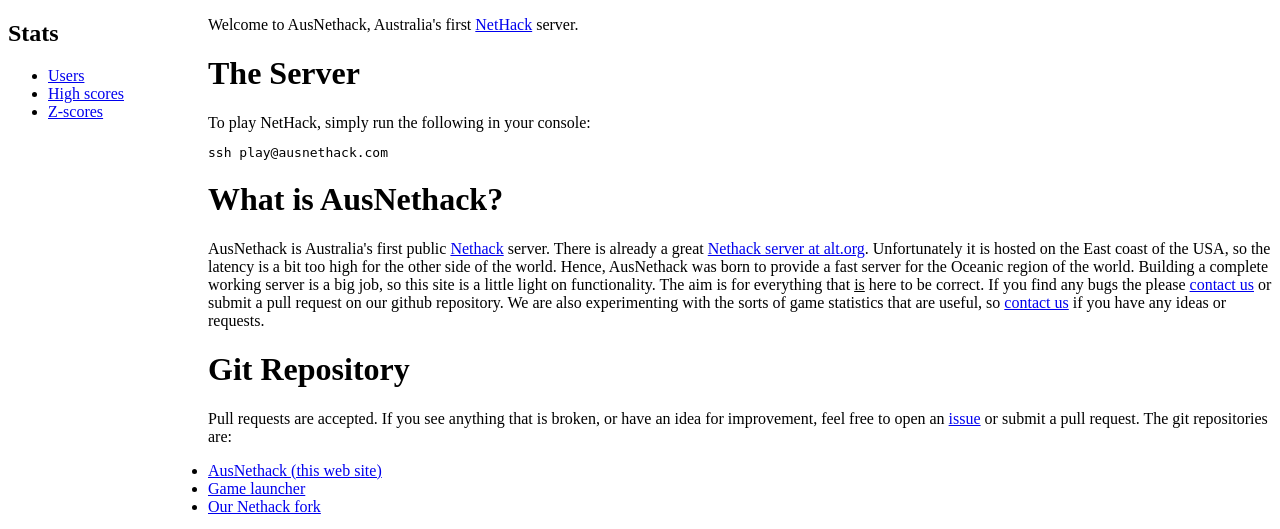
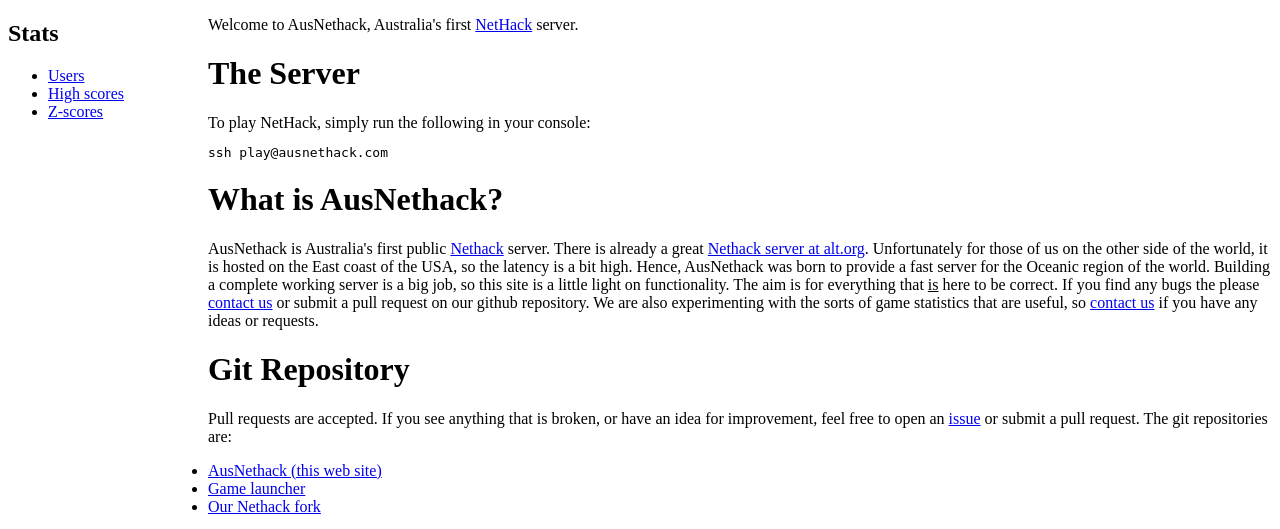
Before and after one commit to jarro2783/ausnethack, a Flask app: page / in a window 1280 px wide. Shown: the part 41-570 px from the top of the page. Run offline with Flask 2, Linux system fonts and the light colour scheme; style sheets or scripts are compiled from the project's sources.

Commit message:
improve wording

```diff
--- a/site/templates/index.html
+++ b/site/templates/index.html
@@ -16,8 +16,9 @@ ssh play@ausnethack.com
 AusNethack is Australia's first public
 <a href="http://www.nethack.org">Nethack</a> server. There is already a great
 <a href="https://alt.org/nethack">Nethack server at alt.org</a>.
-Unfortunately it is hosted on the East coast of the USA, so the latency is
-a bit too high for the other side of the world. Hence, AusNethack was born to
+Unfortunately for those of us on the other side of the world, it is hosted
+on the East coast of the USA, so the latency is
+a bit high. Hence, AusNethack was born to
 provide a fast server for the Oceanic region of the world.
 
 Building a complete working server is a big job, so this site is a
```
